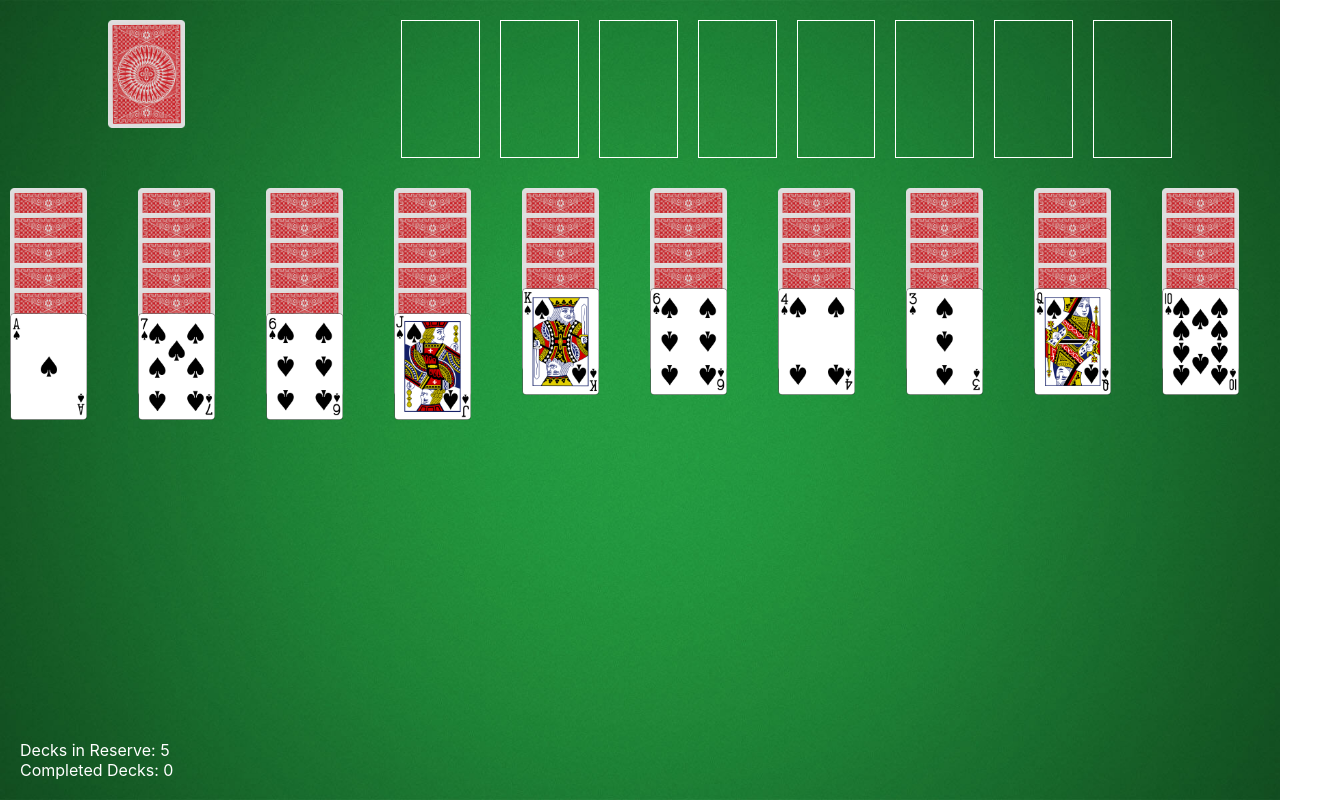
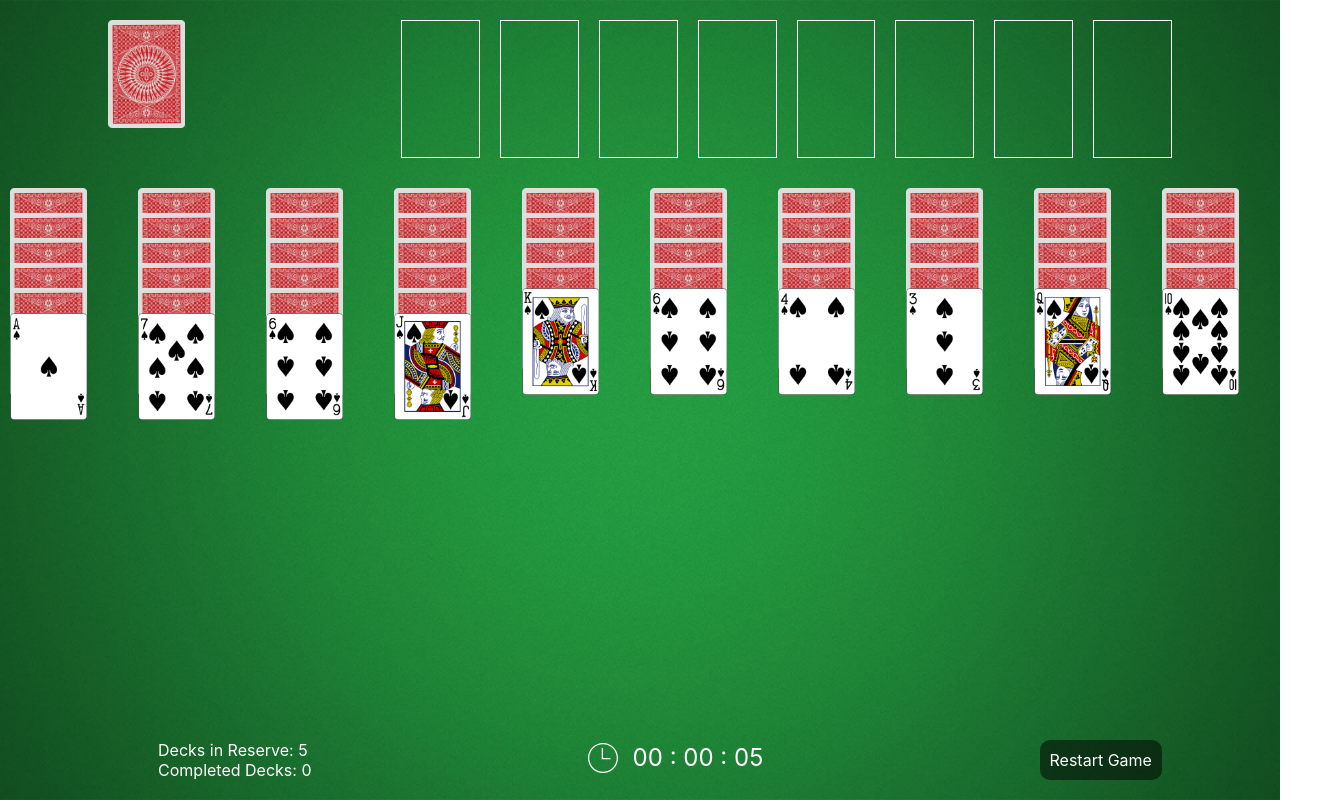
Before and after one commit to omerclskn/react-reversed-spider-solitaire, a React (Create React App) app: page / in a window 1280 px wide. Shown: the whole page, 1320 px wide, since content can reach past the window. Built offline with nearby package versions, Linux system fonts and the light colour scheme.

Commit message:
add timer, restart button, css fix

```diff
--- a/src/assets/css/card.css
+++ b/src/assets/css/card.css
@@ -54,13 +54,6 @@
     position: relative;
 }
 
-.infobox {
-    position: absolute;
-    bottom: 0;
-    padding: 20px;
-    color: white;
-}
-
 .top-nav{
     display: flex;
     width: 100%;
--- /dev/null
+++ b/src/assets/css/infobox.css
@@ -0,0 +1,22 @@
+.infobox {
+    position: absolute;
+    bottom: 0;
+    padding: 20px;
+    color: white;
+    width: 100%;
+    display: flex;
+    justify-content: space-around;
+    align-items: center;
+}
+
+.restart:hover {
+    border: 1px solid white;
+}
+
+.restart {
+    padding: 10px;
+    cursor: pointer;
+    color: white;
+    border-radius: 10px;
+    background: rgba(0, 0, 0, 0.5);
+}
--- /dev/null
+++ b/src/assets/css/timer.css
@@ -0,0 +1,15 @@
+.timer{
+    display: flex;
+}
+
+.timer > :first-child{
+    margin-right: 15px;
+}
+
+.timer img{
+    width: 30px;
+}
+
+.timer > :last-child{
+    font-size: 24px;
+}
--- a/src/components/FinishPage.js
+++ b/src/components/FinishPage.js
@@ -40,9 +40,7 @@ const FinishPage = () => {
             </span>
             < div
             className = "play-again"
-            onClick = {
-                    handleClick
-                } >
+            onClick = { handleClick } >
                 Play Again </div>
         </Fireworks>
 
--- a/src/components/Game.js
+++ b/src/components/Game.js
@@ -57,7 +57,6 @@ const Game = () => {
                 setHighlighted(newHead)
             }
         } else{
-
             secondClick(item, highlighted, allCards, index)
 
             // reset variables for new processes, check if any completed decks, set card's display based on new indexes
@@ -108,7 +107,7 @@ const Game = () => {
 
     return (
         // wrap cards with column and inside the columns add new cards to get 4 * 6, 6 * 5 card matrix
-        complete < 8 ?
+        complete < 1 ?
         <div>
             <div className="top-nav">
                 <div className = "card cardholder"
--- a/src/components/Gameplay.js
+++ b/src/components/Gameplay.js
@@ -101,7 +101,7 @@ export const checkComplete = (allCards, complete) => {
                         var node = element // hold head node bcs if sorting complete, we will need to remove from that index
                     }
                     rank += 1
-                    if (rank === 13) {
+                    if (rank === 3) {
                         complete += 1
                         removeSelected(node, allCards)
                         alert("You Have Completed a Deck")
--- a/src/components/InfoBox.js
+++ b/src/components/InfoBox.js
@@ -1,12 +1,27 @@
 import React from 'react'
+import '../assets/css/infobox.css'
+import Timer from './Timer'
 
 const InfoBox = ({request, complete}) => {
+
+    const clickEvent = () => {
+        window.location.reload()
+    }
+
     return (
-        <div className = "infobox">
+        <div className="infobox">
+            <div>
+                <div> Decks in Reserve: { 5 - request } </div>
+                <div> Completed Decks: { complete } </div>
+            </div>
 
-            <div> Decks in Reserve: { 5 - request } </div>
-            <div> Completed Decks: { complete } </div>
+            <div id="timer">
+                <Timer />
+            </div>
 
+            <div className = "restart"
+                onClick={clickEvent} > Restart Game
+            </div>
         </div>
     )
 }
--- /dev/null
+++ b/src/components/Timer.js
@@ -0,0 +1,65 @@
+import React from 'react'
+import clock from '../assets/images/clock.svg'
+import '../assets/css/timer.css'
+
+export default class Timer extends React.Component {
+    constructor() {
+        super();
+        this.state = {
+            time: {},
+            seconds: 0
+        };
+        this.countUp = this.countUp.bind(this);
+    }
+
+    secondsToTime(secs) {
+        let hours = Math.floor(secs / (60 * 60));
+
+        let divisor_for_minutes = secs % (60 * 60);
+        let minutes = Math.floor(divisor_for_minutes / 60);
+
+        let divisor_for_seconds = divisor_for_minutes % 60;
+        let seconds = Math.ceil(divisor_for_seconds);
+
+        let obj = {
+            "hour": hours,
+            "min": minutes,
+            "sec": seconds
+        };
+        return obj;
+    }
+
+    componentDidMount() {
+        let timeLeftVar = this.secondsToTime(this.state.seconds);
+        this.setState({
+            time: timeLeftVar
+        });
+        setInterval(this.countUp, 1000);
+    }
+
+    countUp() {
+        let seconds = this.state.seconds + 1;
+        this.setState({
+            time: this.secondsToTime(seconds),
+            seconds: seconds,
+        });
+    }
+
+    render() {
+        return ( <div className="timer">
+            <div>
+                < img src = { clock }
+                    alt = "clock" />
+            </div>
+            <div>
+                { " " }
+                {this.state.time.hour < 10 ? ("0" + this.state.time.hour) : this.state.time.hour}
+                { " : " }
+                {this.state.time.min < 10 ? ("0" + this.state.time.min) : this.state.time.min}
+                { " : " }
+                {this.state.time.sec < 10 ? ("0" + this.state.time.sec) : this.state.time.sec}
+             </div>
+             </div>
+        );
+    }
+}
```
Also changed, not shown: src/assets/images/blank.jpg (deleted), src/assets/images/clock.svg (added).
